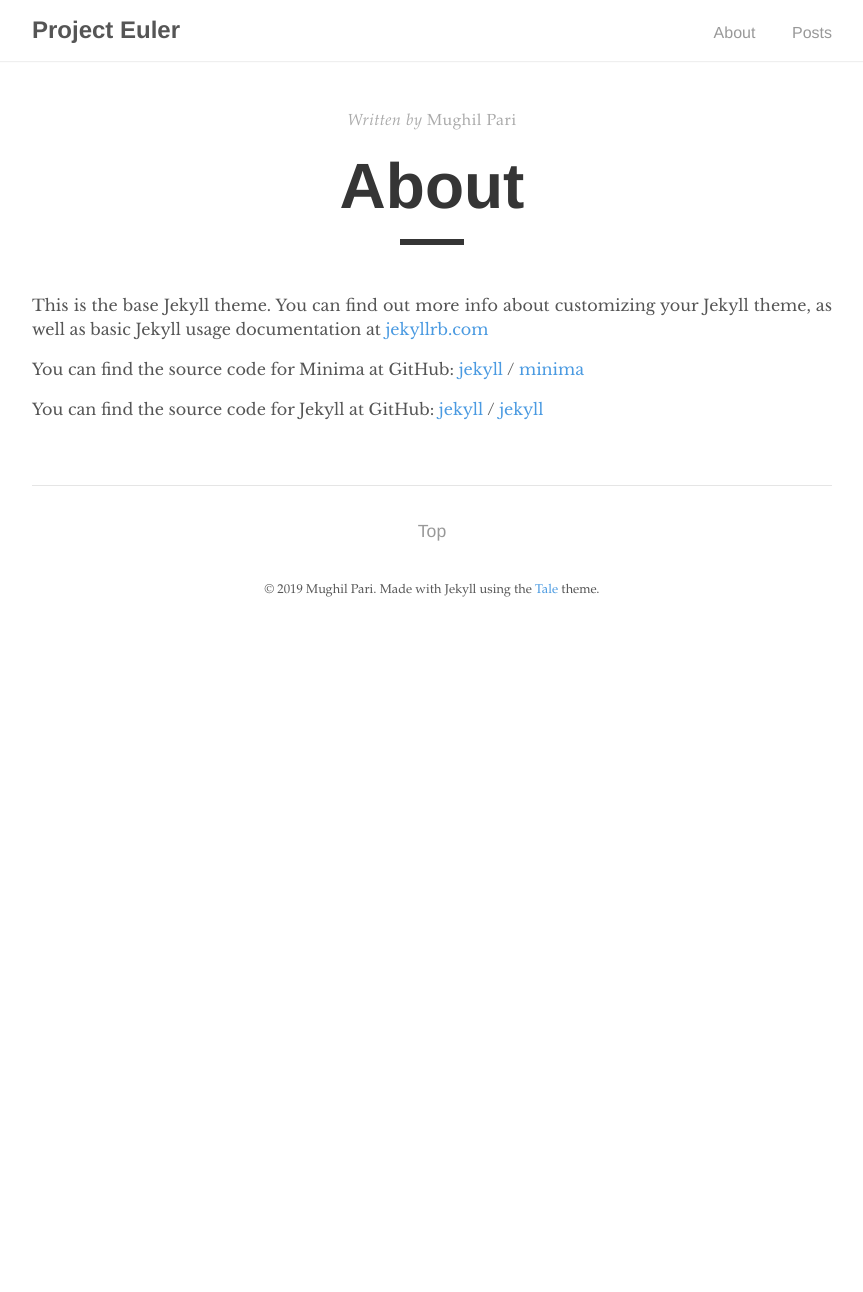
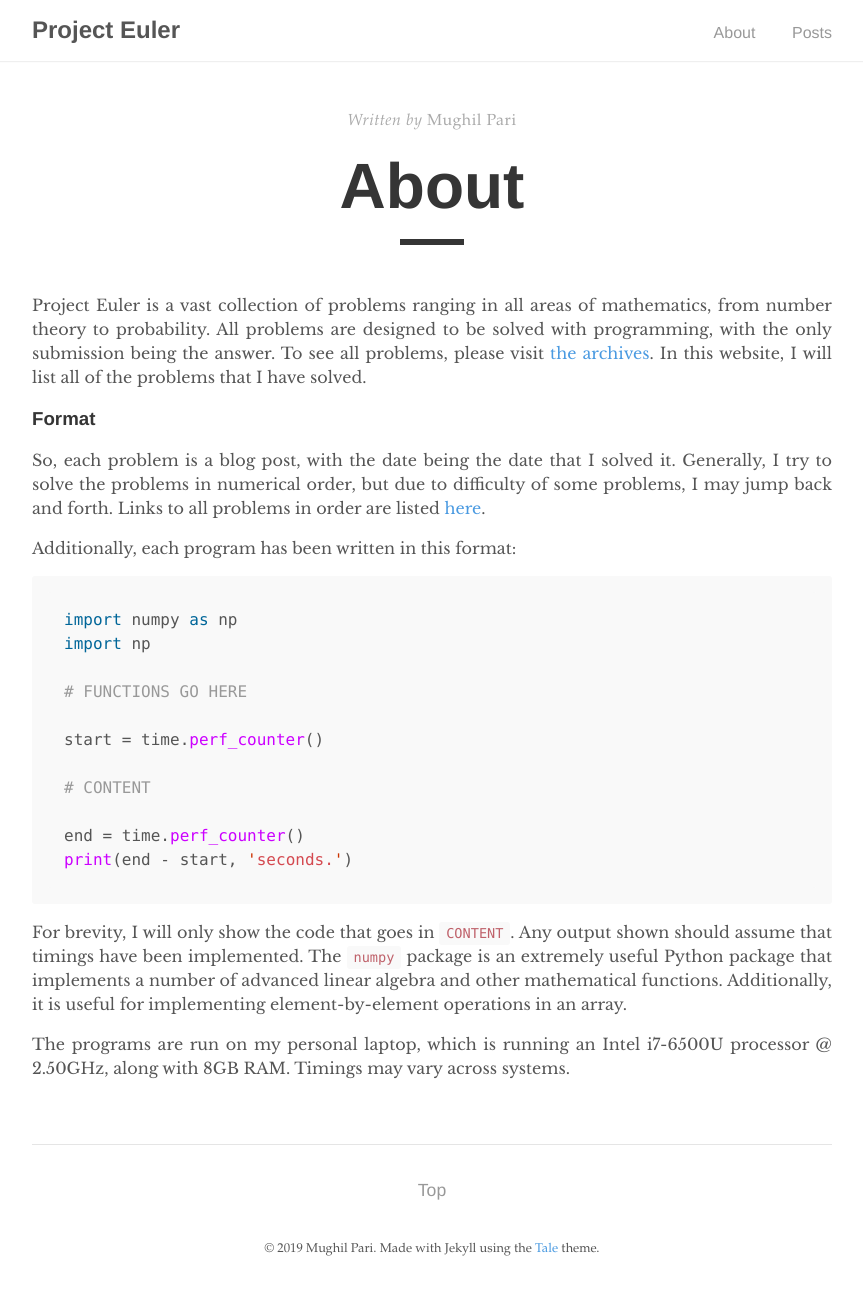
Before and after one commit to MughilM/ProjectEuler, a Jekyll site: the page built from docs/about.md, in a window 1280 px wide. Shown: the whole page, without its empty margins (208-1071 px from the left). Built offline with Jekyll 4.4.1, drawn with Linux system fonts in a browser that asks for light colours; before the commit the page ends 900 px from its top, so only the background shows below that.

Commit message:
Added Problem 6

````diff
--- a/docs/_config.yml
+++ b/docs/_config.yml
@@ -14,6 +14,9 @@ author:
 
 # Build settings
 markdown:       kramdown
+kramdown:
+    math_engine: nil
+katex:
 include:
   - _pages
 
--- a/docs/_includes/footer.html
+++ b/docs/_includes/footer.html
@@ -2,4 +2,5 @@
   <span>
     &copy; <time datetime="{{ site.time }}">{{ site.time | date: '%Y' }}</time> {{ site.author.name }}. Made with Jekyll using the <a href="https://github.com/chesterhow/tale/">Tale</a> theme.
   </span>
+
 </footer>
--- a/docs/_layouts/default.html
+++ b/docs/_layouts/default.html
@@ -12,5 +12,7 @@
     </main>
 
     {% include footer.html %}
+	<script>renderMathInElement(document.body);</script>
   </body>
+
 </html>
--- a/docs/about.md
+++ b/docs/about.md
@@ -4,15 +4,28 @@ title: About
 permalink: /about/
 ---
 
-This is the base Jekyll theme. You can find out more info about customizing your Jekyll theme, as well as basic Jekyll usage documentation at [jekyllrb.com](https://jekyllrb.com/)
+Project Euler is a vast collection of problems ranging in all areas of mathematics, from number theory to probability. All problems are designed to be solved with programming, with the only submission being the answer. To see all problems, please visit [the archives](https://projecteuler.net/archives). In this website, I will list all of the problems that I have solved.
 
-You can find the source code for Minima at GitHub:
-[jekyll][jekyll-organization] /
-[minima](https://github.com/jekyll/minima)
+### Format
 
-You can find the source code for Jekyll at GitHub:
-[jekyll][jekyll-organization] /
-[jekyll](https://github.com/jekyll/jekyll)
+So, each problem is a blog post, with the date being the date that I solved it. Generally, I try to solve the problems in numerical order, but due to difficulty of some problems, I may jump back and forth. Links to all problems in order are listed [here](/All-Problems.md).
 
+Additionally, each program has been written in this format:
 
-[jekyll-organization]: https://github.com/jekyll
+```python
+import numpy as np
+import np
+
+# FUNCTIONS GO HERE
+
+start = time.perf_counter()
+
+# CONTENT
+
+end = time.perf_counter()
+print(end - start, 'seconds.')
+```
+
+For brevity, I will only show the code that goes in `CONTENT`. Any output shown should assume that timings have been implemented. The `numpy` package is an extremely useful Python package that implements a number of advanced linear algebra and other mathematical functions. Additionally, it is useful for implementing element-by-element operations in an array.
+
+The programs are run on my personal laptop, which is running an Intel i7-6500U processor @ 2.50GHz, along with 8GB RAM. Timings may vary across systems.
````
Also changed, not shown: docs/_includes/head.html (+29 -0 lines), docs/_posts/2015-07-22-Problem-2---Even-Fibonacci-numbers.md (+4 -0 lines), docs/_posts/2015-07-23-Problem-6---Sum-square-difference.md (added, +73 -0 lines).
